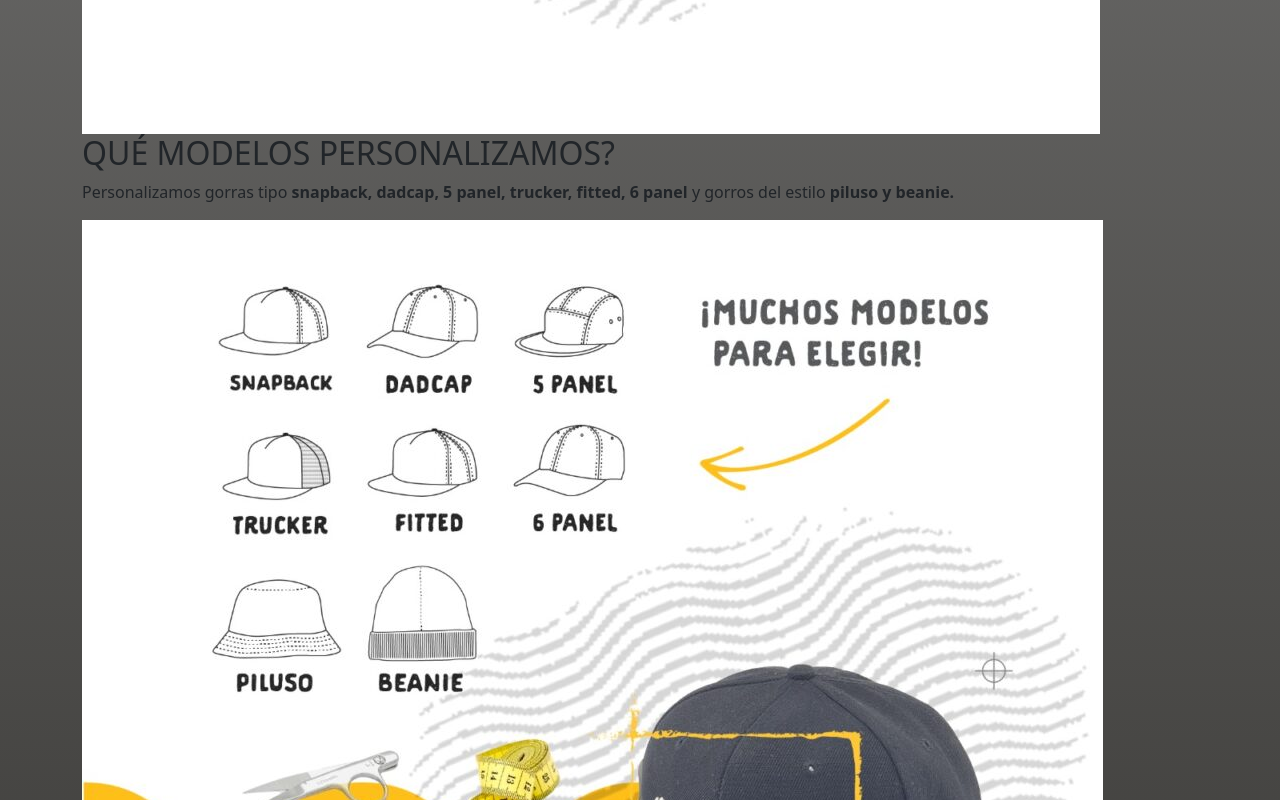
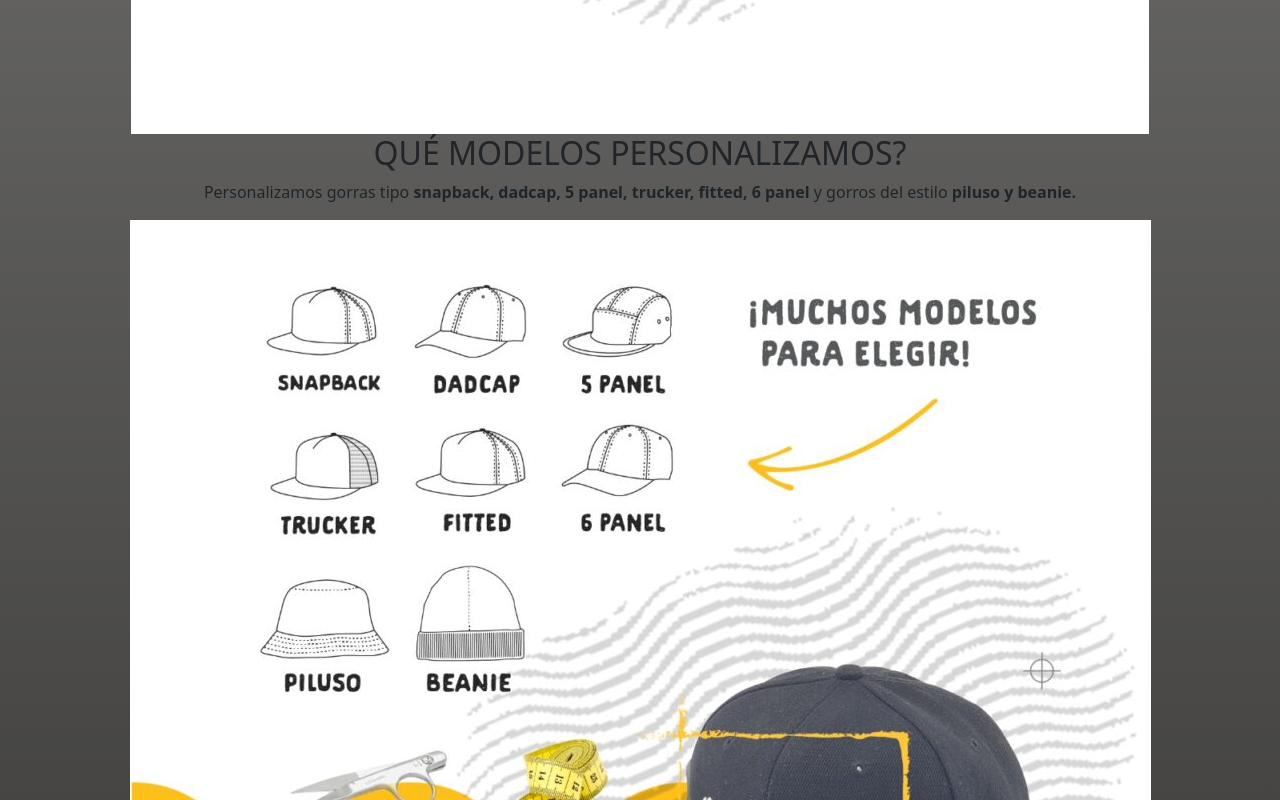
Before and after one commit to tadeoburruchagadev/PreEntrega2-Apellido, a website: page pages/personalizacion.html in a window 1280 px wide. Shown: the part 1500-2300 px from the top of the page. Drawn offline with nearby package versions, Linux system fonts and the light colour scheme.

Commit message:
Centre las imagenes en personalizacion

```diff
--- a/pages/personalizacion.html
+++ b/pages/personalizacion.html
@@ -120,7 +120,7 @@
 
       <section class="container">
         <div>
-          <div>
+          <div class="text-center">
             <h2>QUÉ HACEMOS?</h2>
             <p>
               Personalizamos gorras y gorros por unidad y cantidad, ya seas
@@ -130,14 +130,16 @@
               o imagen que quieras graficar
             </p>
           </div>
+
           <div>
             <img
               src="../img/personalizacion1.jpeg"
-              class="img-fluid"
+              class="mx-auto d-block img-fluid"
               alt="Imagen de personalizacion"
             />
           </div>
-          <div class="texto-dos-personalizacion">
+
+          <div class="text-center">
             <h2>QUÉ MODELOS PERSONALIZAMOS?</h2>
             <p>
               Personalizamos gorras tipo
@@ -145,10 +147,11 @@
               gorros del estilo <b>piluso y beanie.</b>
             </p>
           </div>
-          <div class="img-personalizacionDos">
+
+          <div>
             <img
               src="../img/personalizacion2.jpeg"
-              class="img-fluid"
+              class="mx-auto d-block img-fluid"
               alt="Imagen de personalizacion"
             />
           </div>
```
